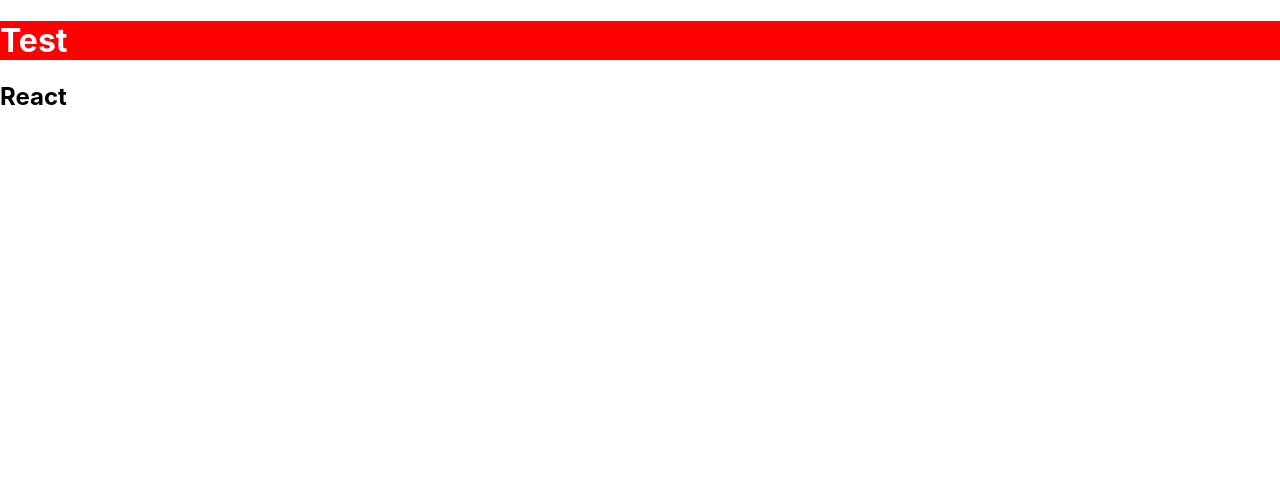
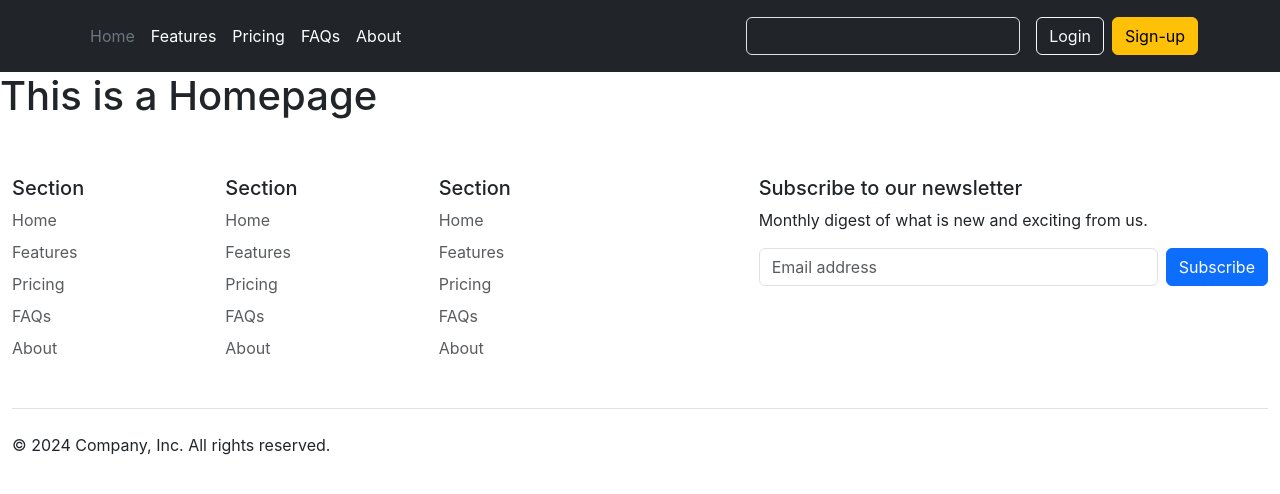
Before and after one commit to BhupendraChaulagain/Ecommerce, a React (Create React App) app: page / in a window 1280 px wide. Shown: the top 494 px of the page. Built offline with nearby package versions, Linux system fonts and the light colour scheme.

Commit message:
Day 3 completed

```diff
--- a/public/index.html
+++ b/public/index.html
@@ -14,6 +14,7 @@
     <link rel="manifest" href="%PUBLIC_URL%/manifest.json" />
 
     <title>React App</title>
+    <link href="https://cdn.jsdelivr.net/npm/bootstrap@5.3.3/dist/css/bootstrap.min.css" rel="stylesheet" integrity="sha384-QWTKZyjpPEjISv5WaRU9OFeRpok6YctnYmDr5pNlyT2bRjXh0JMhjY6hW+ALEwIH" crossorigin="anonymous">
   </head>
   <body>
     <noscript>You need to enable JavaScript to run this app.</noscript>
--- a/src/MyRoute.js
+++ b/src/MyRoute.js
@@ -1,16 +1,18 @@
 import {BrowserRouter as Router, Routes, Route} from 'react-router-dom'
-import First from './First'
-import Second from './Second'
-import Third from './Third'
+import Layouts from './components/Layouts'
+import Homepage from './pages/Homepage'
+import Products from './pages/Products'
+
 
 
 const MyRoute = () => {
   return (
     <Router>
         <Routes>
-            <Route path="/" element={<First/>}></Route>
-            <Route path = "/test" element = {<Second/>}></Route>
-            <Route path = "/third" element= {<Third/>}></Route>
+            <Route path = '/' element={<Layouts/>}>
+              <Route index element={<Homepage/>}/>
+              <Route path = 'products' element = {<Products/>} />
+            </Route>
         </Routes>
     </Router>
   )
--- /dev/null
+++ b/src/components/Footer.jsx
@@ -0,0 +1,67 @@
+import { Link } from "react-router-dom"
+
+const Footer = () => {
+  return (
+    <>
+      <div className="container-fluid">
+  <footer className="py-5">
+    <div className="row">
+      <div className="col-6 col-md-2 mb-3">
+        <h5>Section</h5>
+        <ul className="nav flex-column">
+          <li className="nav-item mb-2"><Link to="#" className="nav-link p-0 text-body-secondary">Home</Link></li>
+          <li className="nav-item mb-2"><Link to="#" className="nav-link p-0 text-body-secondary">Features</Link></li>
+          <li className="nav-item mb-2"><Link to="#" className="nav-link p-0 text-body-secondary">Pricing</Link></li>
+          <li className="nav-item mb-2"><Link to="#" className="nav-link p-0 text-body-secondary">FAQs</Link></li>
+          <li className="nav-item mb-2"><Link to="#" className="nav-link p-0 text-body-secondary">About</Link></li>
+        </ul>
+      </div>
+
+      <div className="col-6 col-md-2 mb-3">
+        <h5>Section</h5>
+        <ul className="nav flex-column">
+          <li className="nav-item mb-2"><Link to="#" className="nav-link p-0 text-body-secondary">Home</Link></li>
+          <li className="nav-item mb-2"><Link to="#" className="nav-link p-0 text-body-secondary">Features</Link></li>
+          <li className="nav-item mb-2"><Link to="#" className="nav-link p-0 text-body-secondary">Pricing</Link></li>
+          <li className="nav-item mb-2"><Link to="#" className="nav-link p-0 text-body-secondary">FAQs</Link></li>
+          <li className="nav-item mb-2"><Link to="#" className="nav-link p-0 text-body-secondary">About</Link></li>
+        </ul>
+      </div>
+
+      <div className="col-6 col-md-2 mb-3">
+        <h5>Section</h5>
+        <ul className="nav flex-column">
+          <li className="nav-item mb-2"><Link to="#" className="nav-link p-0 text-body-secondary">Home</Link></li>
+          <li className="nav-item mb-2"><Link to="#" className="nav-link p-0 text-body-secondary">Features</Link></li>
+          <li className="nav-item mb-2"><Link to="#" className="nav-link p-0 text-body-secondary">Pricing</Link></li>
+          <li className="nav-item mb-2"><Link to="#" className="nav-link p-0 text-body-secondary">FAQs</Link></li>
+          <li className="nav-item mb-2"><Link to="#" className="nav-link p-0 text-body-secondary">About</Link></li>
+        </ul>
+      </div>
+
+      <div className="col-md-5 offset-md-1 mb-3">
+        <form>
+          <h5>Subscribe to our newsletter</h5>
+          <p>Monthly digest of what is new and exciting from us.</p>
+          <div className="d-flex flex-column flex-sm-row w-100 gap-2">
+            <label htmlFor="newsletter1" className="visually-hidden">Email address</label>
+            <input id="newsletter1" type="text" className="form-control" placeholder="Email address"/>
+            <button className="btn btn-primary" type="button">Subscribe</button>
+          </div>
+        </form>
+      </div>
+    </div>
+
+    <div className="d-flex flex-column flex-sm-row justify-content-between py-4 my-4 border-top">
+      <p>&copy; 2024 Company, Inc. All rights reserved.</p>
+      <ul className="list-unstyled d-flex">
+
+      </ul>
+    </div>
+  </footer>
+</div>
+    </>
+  )
+}
+
+export default Footer
--- /dev/null
+++ b/src/components/Header.jsx
@@ -0,0 +1,36 @@
+import { Link } from "react-router-dom"
+
+const Header = () => {
+  return (
+    <>
+      <header className="p-3 text-bg-dark">
+    <div className="container">
+      <div className="d-flex flex-wrap align-items-center justify-content-center justify-content-lg-start">
+        <Link to="/" className="d-flex align-items-center mb-2 mb-lg-0 text-white text-decoration-none">
+
+        </Link>
+
+        <ul className="nav col-12 col-lg-auto me-lg-auto mb-2 justify-content-center mb-md-0">
+          <li><Link to="#" className="nav-link px-2 text-secondary">Home</Link></li>
+          <li><Link to="#" className="nav-link px-2 text-white">Features</Link></li>
+          <li><Link to="#" className="nav-link px-2 text-white">Pricing</Link></li>
+          <li><Link to="#" className="nav-link px-2 text-white">FAQs</Link></li>
+          <li><Link to="#" className="nav-link px-2 text-white">About</Link></li>
+        </ul>
+
+        <form className="col-12 col-lg-auto mb-3 mb-lg-0 me-lg-3" role="search">
+          <input type="search" className="form-control form-control-dark text-bg-dark" placeholder="Search..." aria-label="Search"/>
+        </form>
+
+        <div className="text-end">
+          <button type="button" className="btn btn-outline-light me-2">Login</button>
+          <button type="button" className="btn btn-warning">Sign-up</button>
+        </div>
+      </div>
+    </div>
+  </header>
+    </>
+  )
+}
+
+export default Header
--- /dev/null
+++ b/src/components/Layouts.jsx
@@ -0,0 +1,15 @@
+import { Outlet } from "react-router-dom"
+import Header from "./Header"
+import Footer from "./Footer"
+
+const Layouts = () => {
+  return (
+    <>
+        <Header/>
+        <Outlet/>
+        <Footer/>
+    </>
+  )
+}
+
+export default Layouts
--- /dev/null
+++ b/src/pages/Homepage.jsx
@@ -0,0 +1,11 @@
+
+
+const Homepage = () => {
+  return (
+    <>
+        <h1> This is a Homepage </h1>
+    </>
+  )
+}
+
+export default Homepage
--- /dev/null
+++ b/src/pages/Products.jsx
@@ -0,0 +1,9 @@
+const Products = () => {
+  return (
+    <div>
+      Products
+    </div>
+  )
+}
+
+export default Products
```
